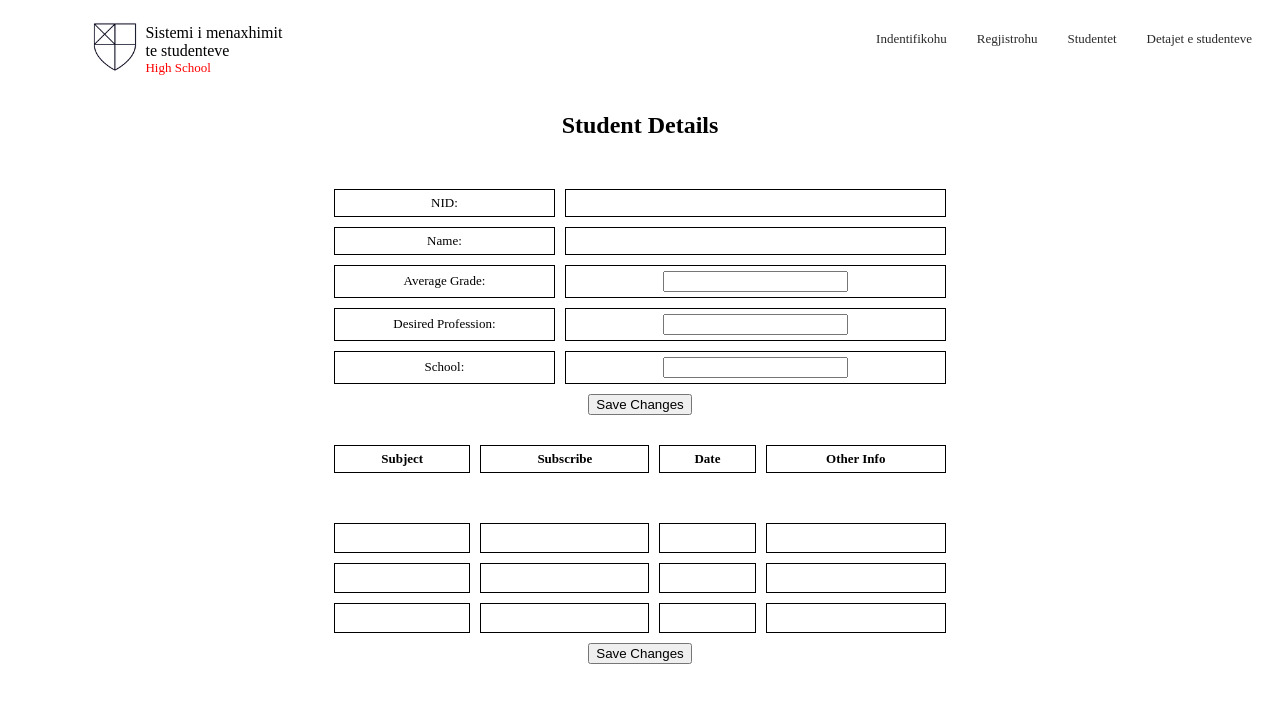
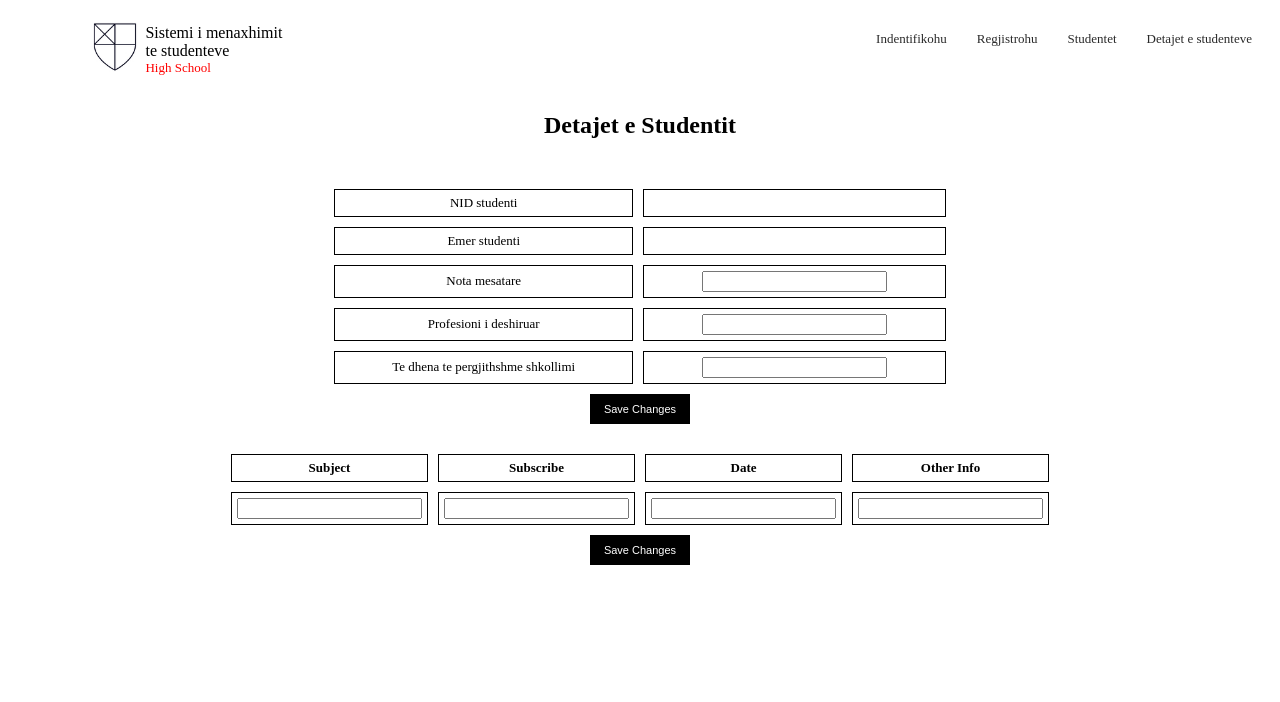
Before and after one commit to Erson-Lala/Test, a React (Create React App) app: page /students/1234 in a window 1280 px wide. Shown: the top 702 px of the page. Built offline with nearby package versions, Linux system fonts and the light colour scheme.

Commit message:
ThirdCommit

```diff
--- a/src/Components/LoginForm.js
+++ b/src/Components/LoginForm.js
@@ -31,7 +31,8 @@ const LoginForm = () => {
         t’u identifikuar ne sistemin e
         menaxhimit te studenteve:
         </h2>
-        {auth.error && <p>{auth.error}</p>}
+        {auth.error && <p style={{ color: "red" }}>{auth.error}</p>}
+        {auth.isLoggedIn && <p style={{ color: "green" }}>You logged in successfully!</p>}
         <form onSubmit={handleSubmit}>
           <div id='formNID'>
             <label className='label'>NID student</label>
--- a/src/Components/RegistrationForm.js
+++ b/src/Components/RegistrationForm.js
@@ -1,5 +1,4 @@
 import React, { useState } from 'react';
-// import { useHistory } from 'react-router-dom';
 import { useDispatch } from 'react-redux';
 import { addStudent } from '../Redux/studentSlice';
 import StudentsOutside from '../Assets/StudentsOutside.webp';
@@ -7,26 +6,27 @@ import './RegistrationForm.css';
 
 const RegistrationForm = () => {
   const dispatch = useDispatch();
-  // const history = useHistory();
   const [NID, setNID] = useState('');
   const [name, setName] = useState('');
   const [surname, setSurname] = useState('');
   const [password, setPassword] = useState('');
   const [passwordError, setPasswordError] = useState(null);
+  const [registerSuccess, setRegisterSuccess] = useState(false);
 
   const passwordValidation = (password) => {
     const re = /^(?=.*[a-z])(?=.*[A-Z])(?=.*\d)[a-zA-Z\d]{8,}$/;
-    // return re.test(password);
+    return re.test(password);
   };
 
   const handleSubmit = (event) => {
     event.preventDefault();
     if (!passwordValidation(password)) {
       setPasswordError("Password must contain at least one uppercase letter, one number, and be at least 8 characters long.");
+      setRegisterSuccess(false);
     } else {
       setPasswordError(null);
       dispatch(addStudent({ NID, name, surname, password }));
-      // history.push('/login');
+      setRegisterSuccess(true);
     }
   }
 
@@ -41,7 +41,7 @@ const RegistrationForm = () => {
         </div>
         <form onSubmit={handleSubmit}>
           <div id='threeSeparator'>
-          <div  className='goingDown' id='leftForm'>
+            <div className='goingDown' id='leftForm'>
               <div id='divNID'>
                 <label id='labelNID'>NID studenti*</label>
                 <input className='input' type="text" value={NID} onChange={(e) => setNID(e.target.value)} required />
@@ -49,7 +49,6 @@ const RegistrationForm = () => {
               <div id='divPassword'>
                 <label id='labelPassword'>Fjalekalimi*</label>
                 <input className='input' type="password" value={password} onChange={(e) => setPassword(e.target.value)} required />
-            {passwordError && <p style={{ color: "red" }}>{passwordError}</p>}
               </div>
             </div>
             <div className='goingDown' id='middleForm'>
@@ -67,6 +66,8 @@ const RegistrationForm = () => {
             </div>
           </div>
         </form>
+        {passwordError && <p style={{ color: "red" }}>{passwordError}</p>}
+        {registerSuccess && <p style={{ color: "green" }}>Congratulations, you have been registered!</p>}
       </div>
       <div className='image-container'>
         <img src={StudentsOutside} id='studentsOutside'/>
--- a/src/Components/StudentDetails.css
+++ b/src/Components/StudentDetails.css
@@ -4,3 +4,21 @@
     align-items: center;
     flex-direction: column;
 }
+
+input{
+    text-align: center;
+}
+
+.formButton{
+    background-color: black;
+    color: white;
+    border: none;
+    width: 100px;
+    height: 30px;
+    font-size: 11px;
+    cursor: pointer;
+}
+
+.formButton:hover{
+    background-color: rgb(72, 72, 72);
+}
--- a/src/Components/StudentDetails.js
+++ b/src/Components/StudentDetails.js
@@ -13,6 +13,10 @@ const StudentDetails = () => {
   const [profession, setProfession] = useState(student ? student.profession : "");
   const [education, setEducation] = useState(student ? student.education : "");
   const [courses, setCourses] = useState(student ? student.courses : []);
+  const [subject, setSubject] = useState(student ? student.subject : []);
+  const [subscribe, setSubscribe] = useState(student ? student.subscribe : []);
+  const [date, setDate] = useState(student ? student.date : []);
+  const [otherInfo, setOtherInfo] = useState(student ? student.otherInfo : []);
 
   const handleSave = () => {
     if (student) {
@@ -21,7 +25,11 @@ const StudentDetails = () => {
         grade: grade,
         profession: profession,
         education: education,
-        courses: courses
+        courses: courses,
+        subject: subject,
+        subscribe: subscribe,
+        date: date,
+        otherInfo: otherInfo,
       };
 
       dispatch(updateStudent(updatedStudent));
@@ -30,31 +38,31 @@ const StudentDetails = () => {
 
   return (
     <div className='container'>
-      <h2>Student Details</h2>
+      <h2>Detajet e Studentit</h2>
       <table>
         <tr>
-          <td>NID:</td>
+          <td>NID studenti</td>
           <td>{student ? student.NID : ""}</td>
         </tr>
         <tr>
-          <td>Name:</td>
+          <td>Emer studenti</td>
           <td>{student ? student.name : ""}</td>
         </tr>
         <tr>
-          <td>Average Grade:</td>
+          <td>Nota mesatare</td>
           <td><input value={grade} onChange={(e) => setGrade(e.target.value)} /></td>
         </tr>
         <tr>
-          <td>Desired Profession:</td>
+          <td>Profesioni i deshiruar</td>
           <td><input value={profession} onChange={(e) => setProfession(e.target.value)} /></td>
         </tr>
         <tr>
-          <td>School:</td>
+          <td>Te dhena te pergjithshme shkollimi</td>
           <td><input value={education} onChange={(e) => setEducation(e.target.value)} /></td>
         </tr>
       </table>
 
-      <button onClick={handleSave}>Save Changes</button>
+      <button className='formButton' onClick={handleSave}>Save Changes</button>
 
       <table>
         <thead>
@@ -66,55 +74,18 @@ const StudentDetails = () => {
           </tr>
         </thead>
         <tbody>
-        {courses && Array.isArray(courses) && courses.map((course, index) => (
-          <tr key={course.name}>
-            <td><input value={course.name} onChange={(e) => {
-              let updatedCourses = [...courses];
-              updatedCourses[index].name = e.target.value;
-              setCourses(updatedCourses);
-            }} /></td>
-            <td><input type="checkbox" checked={course.subscribed} onChange={(e) => {
-              let updatedCourses = [...courses];
-              updatedCourses[index].subscribed = e.target.checked;
-              setCourses(updatedCourses);
-            }} /></td>
-            <td><input value={course.subscribeDate} onChange={(e) => {
-              let updatedCourses = [...courses];
-              updatedCourses[index].subscribeDate = e.target.value;
-              setCourses(updatedCourses);
-            }} /></td>
-            <td><input value={course.otherInfo} onChange={(e) => {
-              let updatedCourses = [...courses];
-              updatedCourses[index].otherInfo = e.target.value;
-              setCourses(updatedCourses);
-            }} /></td>
+          <tr className='tableRow'>
+            <td>
+            <input value={subject} onChange={(e) => setSubject(e.target.value)} />
+            </td>
+            <td><input value={subscribe} onChange={(e) => setSubscribe(e.target.value)} /></td>
+            <td><input value={date} onChange={(e) => setDate(e.target.value)} /></td>
+            <td><input value={otherInfo} onChange={(e) => setOtherInfo(e.target.value)} /></td>
             </tr>
-          ))}
-          <tr>
-            <textField></textField>
-          </tr>
-          <tr>
-            <td></td>
-            <td></td>
-            <td></td>
-            <td></td>
-          </tr>
-          <tr>
-            <td></td>
-            <td></td>
-            <td></td>
-            <td></td>
-          </tr>
-          <tr>
-            <td></td>
-            <td></td>
-            <td></td>
-            <td></td>
-          </tr>
           </tbody>
         </table>
 
-        <button onClick={handleSave}>Save Changes</button>
+        <button className='formButton' onClick={handleSave}>Save Changes</button>
       </div>
     );
   }
--- a/src/Components/StudentList.css
+++ b/src/Components/StudentList.css
@@ -47,3 +47,17 @@ table {
   #deleteButton:hover{
     cursor:cell;
   }
+
+  .formButton{
+    background-color: black;
+    color: white;
+    border: none;
+    width: auto;
+    /* height: 30px; */
+    /* font-size: 11px; */
+    cursor: pointer;
+}
+
+.formButton:hover{
+    background-color: rgb(72, 72, 72);
+}
--- a/src/Components/StudentList.js
+++ b/src/Components/StudentList.js
@@ -33,7 +33,7 @@ const StudentList = () => {
               <td>{student.surname}</td>
               <td>{student.numberOfSubscribedSubjects}</td>
               <td className='tdLink'><Link id='link' to={`/students/${student.NID}`}>Edit</Link></td>
-              <td className='tdDelete'><button className='deleteButton' onClick={() => handleDelete(student.NID)}>X</button></td>
+              <td className='tdDelete'><button className='deleteButton formButton' onClick={() => handleDelete(student.NID)}>X</button></td>
             </tr>
           ))}
             <tr>
--- a/src/Redux/studentSlice.js
+++ b/src/Redux/studentSlice.js
@@ -10,13 +10,9 @@ const studentSlice = createSlice({
       state.push(action.payload);
     },
     updateStudent: (state, action) => {
-      const { NID, name, surname, numberOfSubscribedSubjects } = action.payload;
-      const existingStudent = state.find(student => student.NID === NID);
-
-      if (existingStudent) {
-        existingStudent.name = name;
-        existingStudent.surname = surname;
-        existingStudent.numberOfSubscribedSubjects = numberOfSubscribedSubjects;
+      const index = state.findIndex(student => student.NID === action.payload.NID);
+      if (index !== -1) {
+        state[index] = action.payload;
       }
     },
     deleteStudent: (state, action) => {
```
Lines whose indentation alone changed are shown as unchanged.
